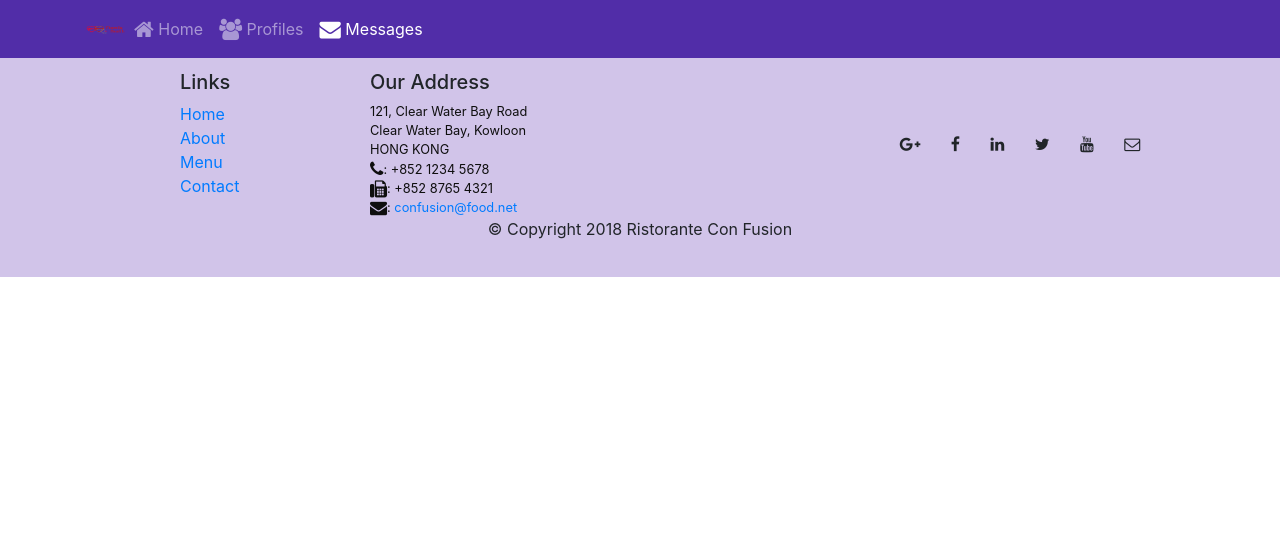
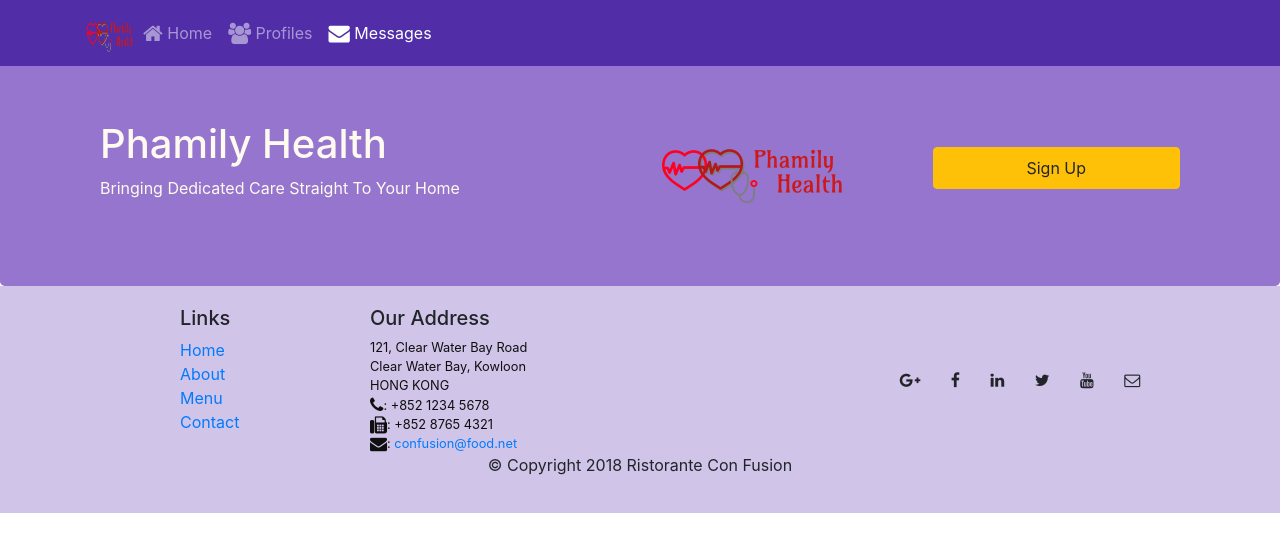
Before and after one commit to phamcindy619/SeniorCare, a Flask app: page /messages in a window 1280 px wide. Shown: the top 552 px of the page. Run offline with Flask 2, Linux system fonts and the light colour scheme; some libraries are stand-ins or nearby versions.

Commit message:
Fix logo

```diff
--- a/requirements.txt
+++ b/requirements.txt
@@ -1,3 +1,2 @@
 Flask
 firebase_admin
-pyrebase
--- a/templates/index.html
+++ b/templates/index.html
@@ -24,7 +24,7 @@
             <button class="navbar-toggler" type="button" data-toggle="collapse" data-target="#Navbar">
                 <span class="navbar-toggler-icon"></span>
             </button>
-            <a class="navbar-brand mr-auto" href="#"><img src="/static/images/logo.png" height="30" width="41"></a>
+            <a class="navbar-brand mr-auto" href="#"><img src="/static/images/logo.png" height="40" width="50"></a>
             <div class="collapse navbar-collapse" id="Navbar">
                 <ul class="navbar-nav mr-auto">
                     <li class="nav-item active"><a class="nav-link" href="#"><span class="fa fa-home fa-lg"></span>
@@ -91,7 +91,7 @@
                     <p>Bringing Dedicated Care Straight To Your Home</p>
                 </div>
                 <div class="col-12 col-sm align-self-center">
-                    <img src="img/logo.png" class="img-fluid">
+                    <img src="/static/images/logo.png" class="img-fluid">
                 </div>
                 <div class="col-12 col-sm align-self-center" id="signupButton">
                     <a role="button" class="btn btn-warning nav-link btn-block" href={{ url_for('signup') }}>Sign Up</a>
--- a/templates/messages.html
+++ b/templates/messages.html
@@ -9,8 +9,8 @@
 
     <!-- Bootstrap CSS -->
     <!-- build:css css/main.css -->
-    <link rel="stylesheet" href="/node_modules/bootstrap/dist/css/bootstrap.min.css">
-    <link rel="stylesheet" href="/node_modules/font-awesome/css/font-awesome.min.css">
+    <link rel="stylesheet" href="/static/node_modules/bootstrap/dist/css/bootstrap.min.css">
+    <link rel="stylesheet" href="/static/node_modules/font-awesome/css/font-awesome.min.css">
     <link rel="stylesheet" href="/static/css/styles.css">
     <!-- endbuild -->
 
@@ -24,8 +24,7 @@
             <button class="navbar-toggler" type="button" data-toggle="collapse" data-target="#Navbar">
                 <span class="navbar-toggler-icon"></span>
             </button>
-            <a class="navbar-brand mr-auto" href={{ url_for('home') }}><img src="/static/images/logo.png" height="30"
-                    width="41"></a>
+            <a class="navbar-brand mr-auto" href={{ url_for('home') }}><img src="/static/images/logo.png" height="40" width="50"></a>
             <div class="collapse navbar-collapse" id="Navbar">
                 <ul class="navbar-nav mr-auto">
                     <li class="nav-item"><a class="nav-link" href={{ url_for('home') }}><span
@@ -41,6 +40,23 @@
             </div>
         </div>
     </nav>
+
+    <header class="jumbotron">
+        <div class="container">
+            <div class="row row-header">
+                <div class="col-12 col-sm-6">
+                    <h1>Phamily Health</h1>
+                    <p>Bringing Dedicated Care Straight To Your Home</p>
+                </div>
+                <div class="col-12 col-sm align-self-center">
+                    <img src="/static/images/logo.png" class="img-fluid">
+                </div>
+                <div class="col-12 col-sm align-self-center" id="signupButton">
+                    <a role="button" class="btn btn-warning nav-link btn-block" href={{ url_for('signup') }}>Sign Up</a>
+                </div>
+            </div>
+        </div>
+    </header>
 
     <footer class="footer">
         <div class="container">
```
Also changed, not shown: templates/profiles.html (+20 -3 lines), templates/signup.html (+7 -8 lines), static/images/logo.png.
